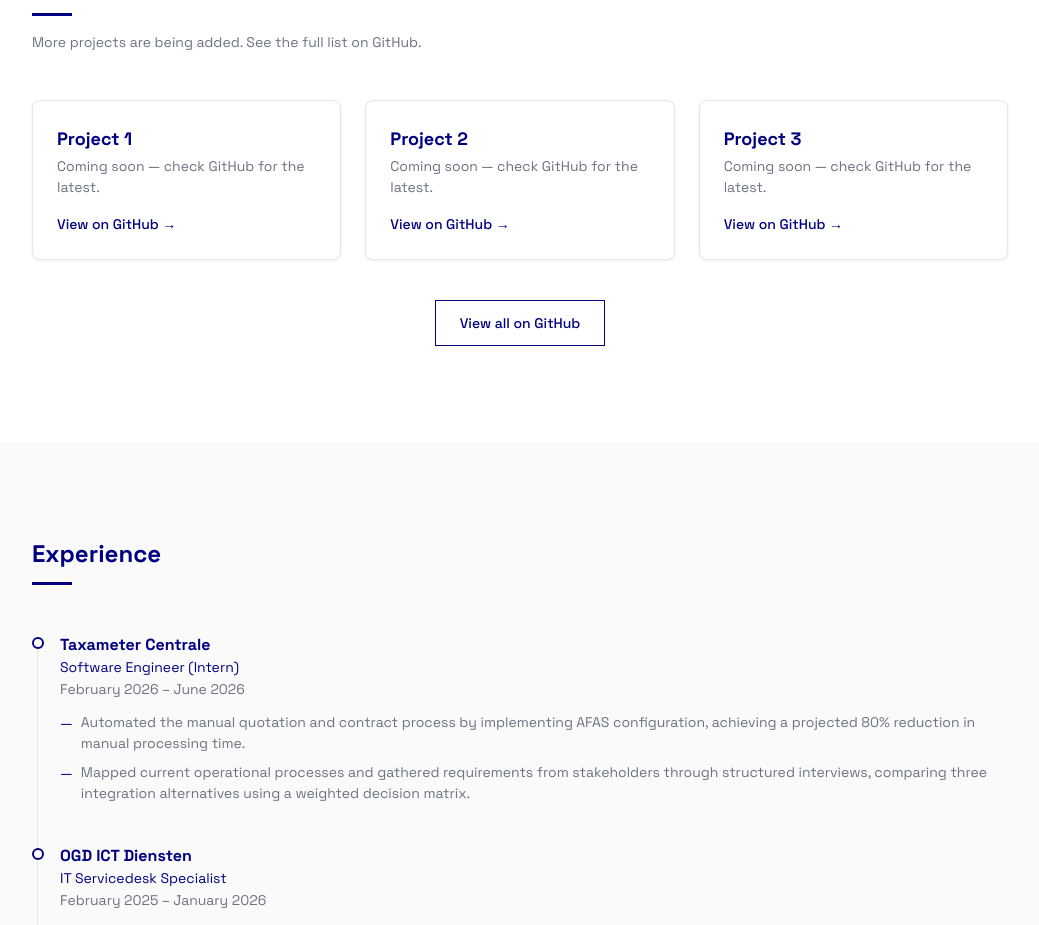
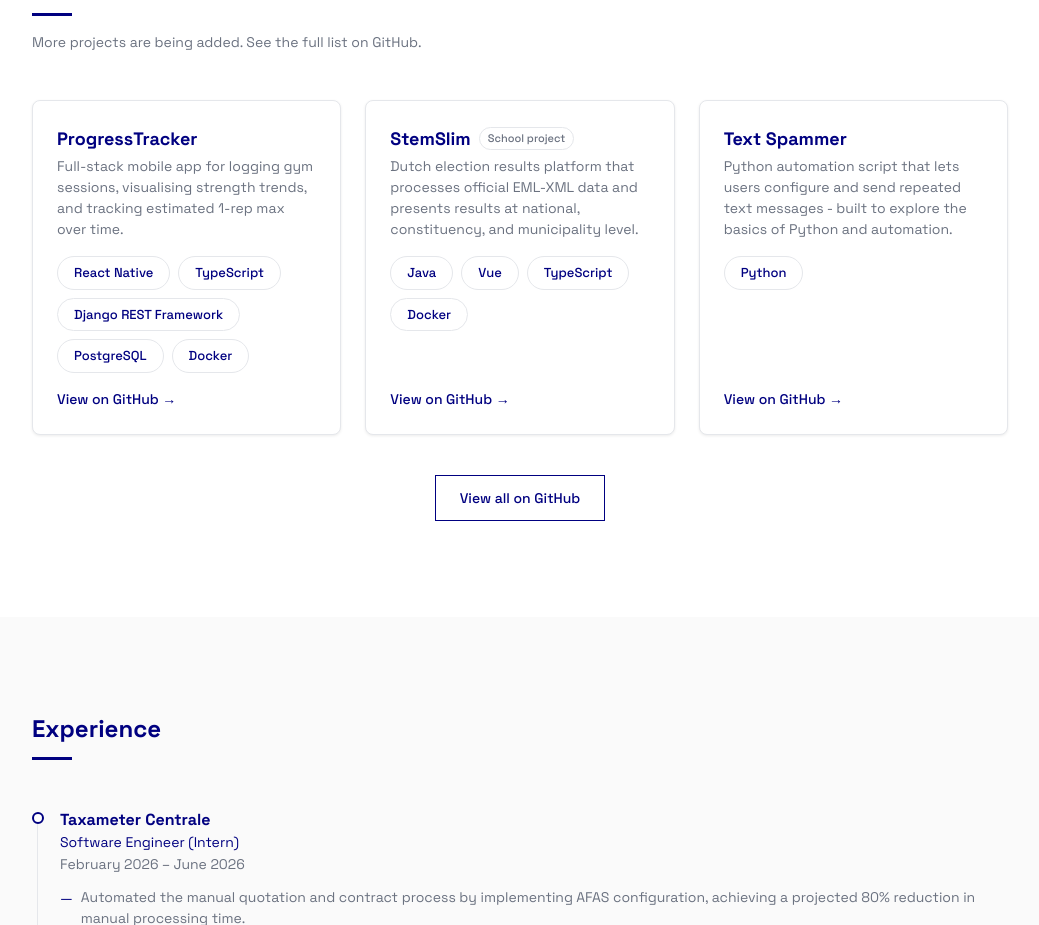
Before and after one commit to BatuhanYumak/Portfolio, a React (Vite) app: page / in a window 1280 px wide. Shown: the part 2186-3111 px from the top of the page, without its empty margins (120-1159 px from the left). Built offline with nearby package versions, Linux system fonts and the light colour scheme.

Commit message:
chore: projecten toegevoegd

```diff
--- a/src/components/Projects.jsx
+++ b/src/components/Projects.jsx
@@ -2,22 +2,23 @@ import { useInView } from '../hooks/useInView'
 
 const PROJECTS = [
   {
-    name: 'Project 1',
-    description: 'Coming soon — check GitHub for the latest.',
-    tech: [],
-    link: 'https://github.com/BatuhanYumak',
+    name: 'ProgressTracker',
+    description: 'Full-stack mobile app for logging gym sessions, visualising strength trends, and tracking estimated 1-rep max over time.',
+    tech: ['React Native', 'TypeScript', 'Django REST Framework', 'PostgreSQL', 'Docker'],
+    link: 'https://github.com/BatuhanYumak/ProgressTracker',
   },
   {
-    name: 'Project 2',
-    description: 'Coming soon — check GitHub for the latest.',
-    tech: [],
-    link: 'https://github.com/BatuhanYumak',
+    name: 'StemSlim',
+    description: 'Dutch election results platform that processes official EML-XML data and presents results at national, constituency, and municipality level.',
+    tech: ['Java', 'Vue', 'TypeScript', 'Docker'],
+    label: 'School project',
+    link: 'https://github.com/Zoiye1/election-app',
   },
   {
-    name: 'Project 3',
-    description: 'Coming soon — check GitHub for the latest.',
-    tech: [],
-    link: 'https://github.com/BatuhanYumak',
+    name: 'Text Spammer',
+    description: 'Python automation script that lets users configure and send repeated text messages - built to explore the basics of Python and automation.',
+    tech: ['Python'],
+    link: 'https://github.com/BatuhanYumak/Text-Spammer',
   },
 ]
 
@@ -26,7 +27,14 @@ function ProjectCard({ project }) {
     <div className="bg-white border border-[#E5E7EB] rounded-lg p-6 flex flex-col gap-4 hover:border-navy transition-colors duration-200"
       style={{ boxShadow: '0 1px 3px rgba(0,0,0,0.08)' }}>
       <div>
-        <h3 className="text-[18px] font-bold text-navy mb-1">{project.name}</h3>
+        <div className="flex items-center gap-2 mb-1">
+          <h3 className="text-[18px] font-bold text-navy">{project.name}</h3>
+          {project.label && (
+            <span className="px-2 py-0.5 text-[11px] font-medium text-[#6B7280] border border-[#E5E7EB] rounded-full">
+              {project.label}
+            </span>
+          )}
+        </div>
         <p className="text-[14px] text-[#6B7280]">{project.description}</p>
       </div>
 
```
